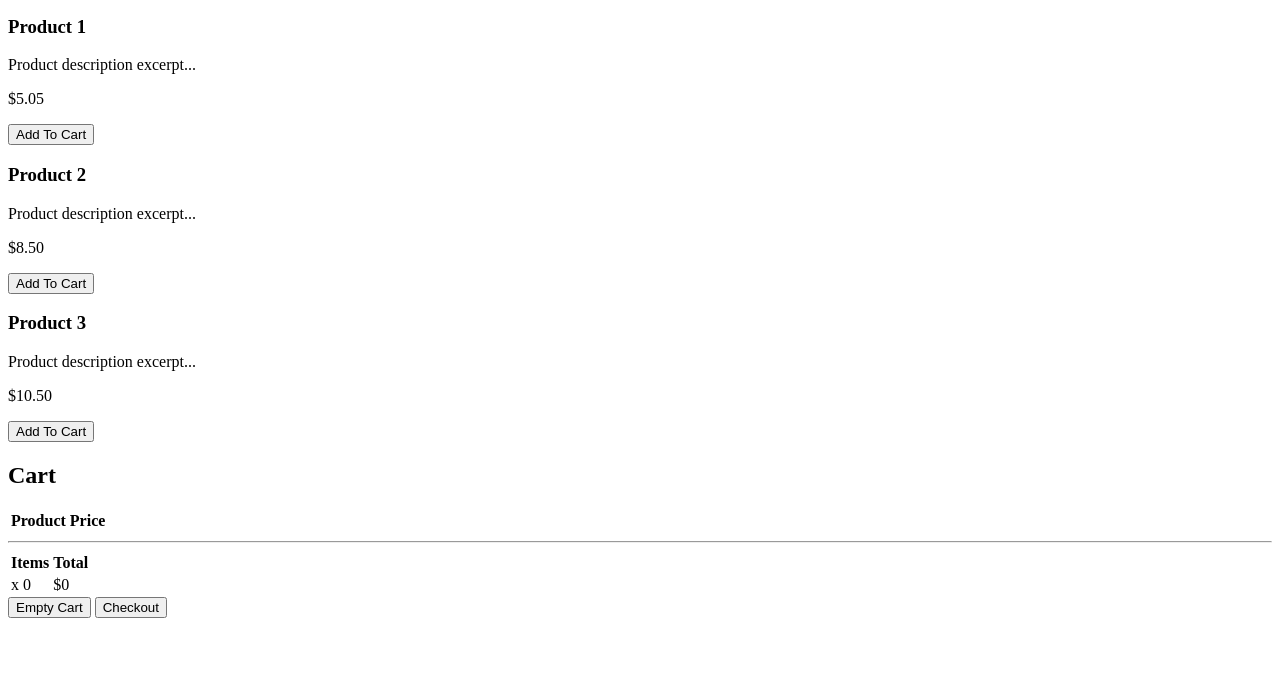
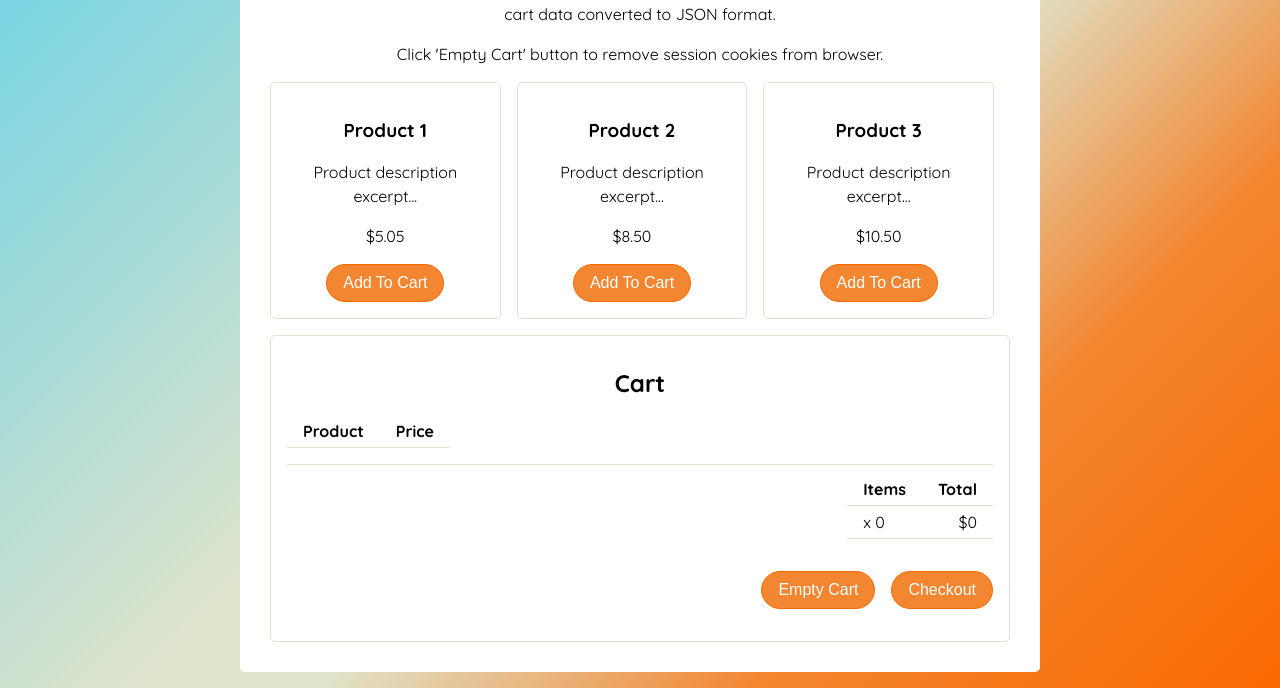
Before and after one commit to Mahesh100/One-pager-Bookstore., a plain HTML site: page index.html in a window 1280 px wide. Shown: the part 135-823 px from the top of the page. Before the commit the page ends 800 px from the top, so only its background shows below. Drawn offline with Linux system fonts and the light colour scheme.

Commit message:
Update index.html

```diff
--- a/index.html
+++ b/index.html
@@ -1,6 +1,11 @@
 <!DOCTYPE html>
+<html>
 
-<title>Bookstore product </title>
+<head>
+    <link rel="stylesheet" href="style.css">
+</head>
+
+<body>
 
     <div class="container">
         <h1>Simple JavaScript Shopping Cart</h1>
@@ -60,3 +65,7 @@
             </div>
         </div>
     </div>
+
+</body>
+
+</html>
```
Lines whose indentation alone changed are shown as unchanged.
